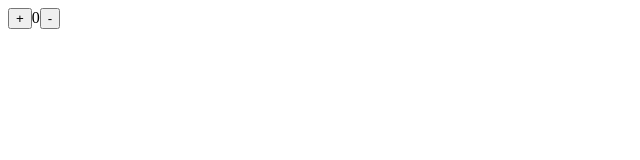
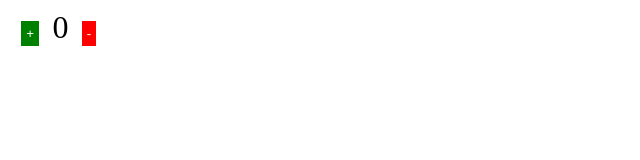
Before and after one commit to nelsonic/practice, a website: page elm.html in a window 1280 px wide. Shown: the whole page, without its empty margins (0-640 px from the left). Drawn offline with Linux system fonts and the light colour scheme.

Commit message:
adds a styles to elm architecture example

```diff
--- a/elm.html
+++ b/elm.html
@@ -3,7 +3,7 @@
 <head>
   <meta http-equiv="Content-Type" content="text/html; charset=UTF-8">
   <meta name="viewport" content="width=device-width, initial-scale=1.0, user-scalable=yes">
-  <title>Elm Architecture Simple Counter</title>
+  <title>Elm Architecture in Pure JavaScript Simple Counter Counter</title>
   <link rel="shortcut icon" href="http://www.dwyl.io/images/favicon.ico" type="image/x-icon">
 </head>
 
@@ -11,29 +11,25 @@
   <div id="app"></div>
 <script>
 // ==================================== mount function ====================================
-
-function mount(muv, $root) {
+function mount(muv, root) {
   var model = muv.model,
       update = muv.update,
       view = muv.view;
-
   // initial state
   var state = model;
   // signal function takes action and returns callback
-  var signal = function signal(action) {
+  function signal(action) {
     return function () {
       // update state
       state = update(state, action);
       // rerender
-      empty($root)
-      view(signal, state).forEach(function(el) { $root.appendChild(el) });
+      view(signal, state, root);
     };
   };
   // initial render
-  view(signal, state).forEach(function(el) { $root.appendChild(el) });
+  view(signal, state, root);
 }
 // ==================================== the component ====================================
-
 var Inc = 'inc'
 var Dec = 'dec'
 
@@ -45,33 +41,48 @@ function update(model, action) {
   }
 }
 
-function view(signal, model) {
-  var div = document.createElement('div');
-
-  return [
-    button('+', signal, Inc),
-    document.createTextNode(model),
-    button('-', signal, Dec)
-  ];
-}
-
 function empty(node) { // http://stackoverflow.com/a/3955238/1148249
   while (node.firstChild) {
       node.removeChild(node.firstChild);
   }
 }
 
-function button(value, signal, action) { // http://stackoverflow.com/a/8650996/1148249
-  var button = document.createElement("input");
-    button.type = "button";
-    button.value = value;
+function button(text, signal, action) { // http://stackoverflow.com/a/8650996/1148249
+  var button = document.createElement('button');
+    var text = document.createTextNode(text);   // Create a text node for the button text
+    button.appendChild(text);
+    button.className = action;                  // add action as CSS class so can style
     button.onclick = signal(action);
   return button
 }
 
+function view(signal, model, root) {
+  empty(root);
+  return [
+    button('+', signal, Inc),
+    document.createTextNode(model),
+    button('-', signal, Dec)
+  ].forEach(function(el){ root.appendChild(el) })
+}
+
 // ==================================== init app ====================================
-
  mount({model: 0, update, view}, document.getElementById('app'));
 </script>
+
+<style>
+  body{
+    font-size: 2em;
+  }
+  button {
+    color:white;border:2px solid; padding:3px;
+    margin: 1em;
+  }
+  .inc {
+    background-color:green; border-color: green;
+  }
+  .dec {
+    background-color:red; border-color: red;
+  }
+</style>
 </body>
 </html>
```
